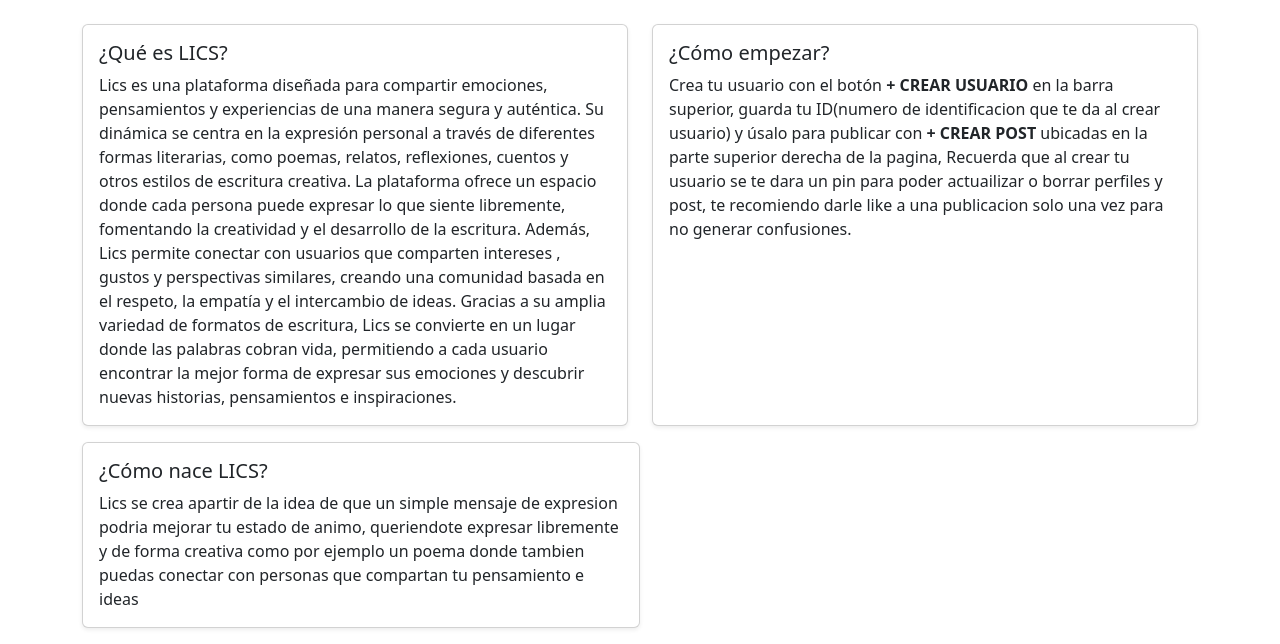
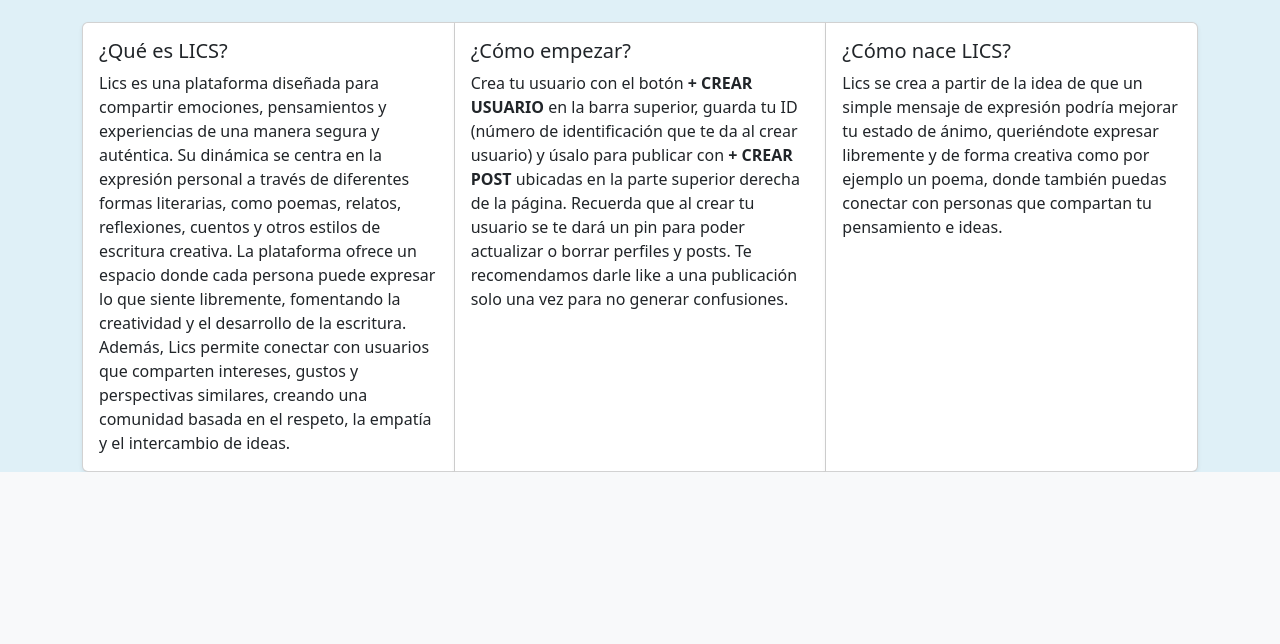
Before and after one commit to esqueletico5675/proyecto-app1, a FastAPI app: page / in a window 1280 px wide. Shown: the part 532-1176 px from the top of the page. After the commit the page ends 1004 px from the top, so only its background shows below. Run offline with FastAPI, Linux system fonts and the light colour scheme.

Commit message:
mejora de pag principal

```diff
--- a/templates/base.html
+++ b/templates/base.html
@@ -5,6 +5,11 @@
     <meta name="viewport" content="width=device-width, initial-scale=1.0">
     <link href="https://cdn.jsdelivr.net/npm/bootstrap@5.3.3/dist/css/bootstrap.min.css" rel="stylesheet">
     <title>Lics</title>
+    <style>
+        body {
+            background-color: #dff0f7;
+        }
+    </style>
 </head>
 <body>
 
--- a/templates/index.html
+++ b/templates/index.html
@@ -2,24 +2,58 @@
 
 {% block contenido %}
 
-<div class="card text-bg-dark mb-4">
+<div id="carouselExampleDark" class="carousel carousel-dark slide mb-4" style="border-radius: 12px; overflow: hidden; max-height: 450px;">
+  <div class="carousel-indicators">
+    <button type="button" data-bs-target="#carouselExampleDark" data-bs-slide-to="0" class="active" aria-current="true" aria-label="Slide 1"></button>
+    <button type="button" data-bs-target="#carouselExampleDark" data-bs-slide-to="1" aria-label="Slide 2"></button>
+    <button type="button" data-bs-target="#carouselExampleDark" data-bs-slide-to="2" aria-label="Slide 3"></button>
+  </div>
+  <div class="carousel-inner">
+    <div class="carousel-item active" data-bs-interval="5000">
       <img src="https://encrypted-tbn0.gstatic.com/images?q=tbn:ANd9GcSgoVscQNMoEdpIHkKFK19h3mI9ULhXwCTNdA&s"
-       class="card-img" alt="portada lics" style="max-height: 450px; object-fit: cover; opacity: 0.6;">
-  <div class="card-img-overlay d-flex flex-column justify-content-end">
-    <h1 class="card-title display-4 fw-bold">Bienvenido a LICS</h1>
-    <p class="card-text fs-5">
-      La nueva plataforma donde puedes compartir y expresarte con poemas, fabulas, refranes. ETC.
-    </p>
-    <p class="card-text">
+           class="d-block w-100" alt="slide 1"
+           style="height: 450px; object-fit: cover; opacity: 0.7;">
+      <div class="carousel-caption d-flex flex-column justify-content-end pb-4">
+        <h1 class="display-4 fw-bold">Bienvenido a LICS</h1>
+        <p class="fs-5">La nueva plataforma donde puedes compartir y expresarte con poemas, fábulas, refranes y más.</p>
+        <p>
           <a href="/posts" class="btn btn-primary me-2">Ver Posts</a>
-      <a href="/usuarios" class="btn btn-outline-light">Ver Usuarios</a>
+          <a href="/usuarios" class="btn btn-outline-dark">Ver Usuarios</a>
         </p>
       </div>
     </div>
+    <div class="carousel-item" data-bs-interval="5000">
+      <img src="https://images.unsplash.com/photo-1507842217343-583bb7270b66?w=1400"
+           class="d-block w-100" alt="slide 2"
+           style="height: 450px; object-fit: cover; opacity: 0.7;">
+      <div class="carousel-caption d-flex flex-column justify-content-end pb-4">
+        <h2 class="fw-bold">Exprésate libremente</h2>
+        <p class="fs-5">Comparte tus emociones, pensamientos y experiencias de forma creativa.</p>
+      </div>
+    </div>
+    <div class="carousel-item" data-bs-interval="5000">
+      <img src="https://images.unsplash.com/photo-1529156069898-49953e39b3ac?w=1400"
+           class="d-block w-100" alt="slide 3"
+           style="height: 450px; object-fit: cover; opacity: 0.7;">
+      <div class="carousel-caption d-flex flex-column justify-content-end pb-4">
+        <h2 class="fw-bold">Conecta con otros</h2>
+        <p class="fs-5">Encuentra personas que comparten tus ideas, gustos y perspectivas.</p>
+      </div>
+    </div>
+  </div>
+  <button class="carousel-control-prev" type="button" data-bs-target="#carouselExampleDark" data-bs-slide="prev">
+    <span class="carousel-control-prev-icon" aria-hidden="true"></span>
+    <span class="visually-hidden">Previous</span>
+  </button>
+  <button class="carousel-control-next" type="button" data-bs-target="#carouselExampleDark" data-bs-slide="next">
+    <span class="carousel-control-next-icon" aria-hidden="true"></span>
+    <span class="visually-hidden">Next</span>
+  </button>
+</div>
 
-<div class="row mt-4">
-  <div class="col-md-6 mb-3">
-    <div class="card h-100 shadow-sm">
+<!-- Cards informativas -->
+<div class="card-group mt-4">
+  <div class="card shadow-sm">
     <div class="card-body">
       <h5 class="card-title">¿Qué es LICS?</h5>
       <p class="card-text">
@@ -29,44 +63,34 @@
         como poemas, relatos, reflexiones, cuentos y otros estilos de escritura
         creativa. La plataforma ofrece un espacio donde cada persona puede expresar
         lo que siente libremente, fomentando la creatividad y el desarrollo de la
-            escritura. Además, Lics permite conectar con usuarios que comparten intereses
-            , gustos y perspectivas similares, creando una comunidad basada en el respeto,
-            la empatía y el intercambio de ideas. Gracias a su amplia variedad de formatos
-            de escritura, Lics se convierte en un lugar donde las palabras cobran vida,
-            permitiendo a cada usuario encontrar la mejor forma de expresar sus emociones
-            y descubrir nuevas historias, pensamientos e inspiraciones.
-
+        escritura. Además, Lics permite conectar con usuarios que comparten intereses,
+        gustos y perspectivas similares, creando una comunidad basada en el respeto,
+        la empatía y el intercambio de ideas.
       </p>
     </div>
   </div>
-  </div>
-  <div class="col-md-6 mb-3">
-    <div class="card h-100 shadow-sm">
+  <div class="card shadow-sm">
     <div class="card-body">
       <h5 class="card-title">¿Cómo empezar?</h5>
       <p class="card-text">
         Crea tu usuario con el botón <strong>+ CREAR USUARIO</strong> en la barra superior,
-          guarda tu ID(numero de identificacion que te da al crear usuario)
+        guarda tu ID (número de identificación que te da al crear usuario)
         y úsalo para publicar con <strong>+ CREAR POST</strong> ubicadas
-            en la parte superior derecha de la pagina, Recuerda que al crear tu usuario se te dara
-            un pin para poder actuailizar o borrar perfiles y post, te recomiendo darle like a una publicacion
+        en la parte superior derecha de la página. Recuerda que al crear tu usuario se te dará
+        un pin para poder actualizar o borrar perfiles y posts. Te recomendamos darle like a una publicación
         solo una vez para no generar confusiones.
       </p>
     </div>
   </div>
-  </div>
-</div>
-<div class="col-md-6 mb-3">
-    <div class="card h-100 shadow-sm">
+  <div class="card shadow-sm">
     <div class="card-body">
       <h5 class="card-title">¿Cómo nace LICS?</h5>
       <p class="card-text">
-          Lics se crea apartir de la idea de que un simple mensaje de expresion
-            podria mejorar tu estado de animo, queriendote expresar libremente
-            y de forma creativa como por ejemplo un poema donde tambien puedas
-            conectar con personas que compartan tu pensamiento e ideas
+        Lics se crea a partir de la idea de que un simple mensaje de expresión
+        podría mejorar tu estado de ánimo, queriéndote expresar libremente
+        y de forma creativa como por ejemplo un poema, donde también puedas
+        conectar con personas que compartan tu pensamiento e ideas.
       </p>
-      </div>
     </div>
   </div>
 </div>
```
Lines whose indentation alone changed are shown as unchanged.
